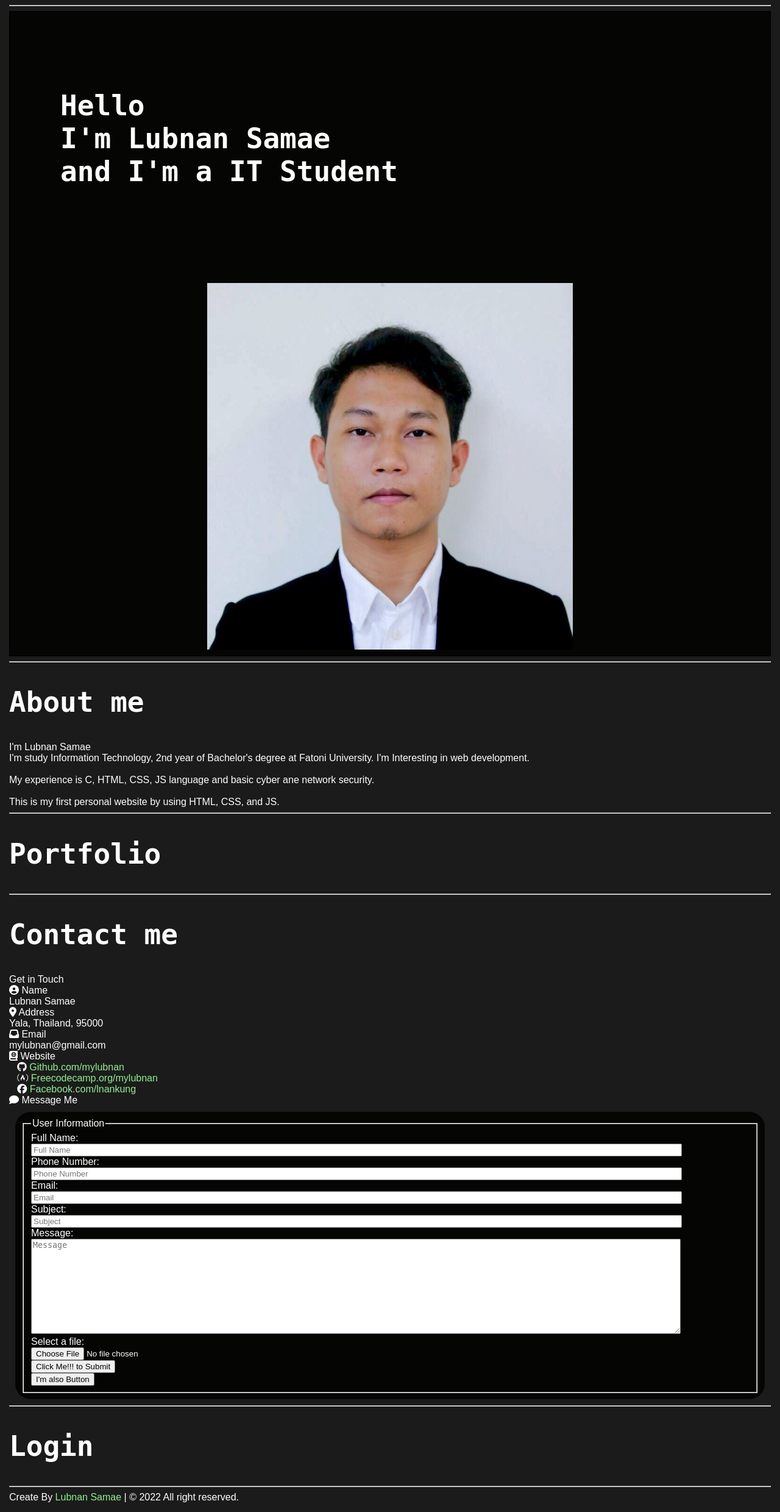
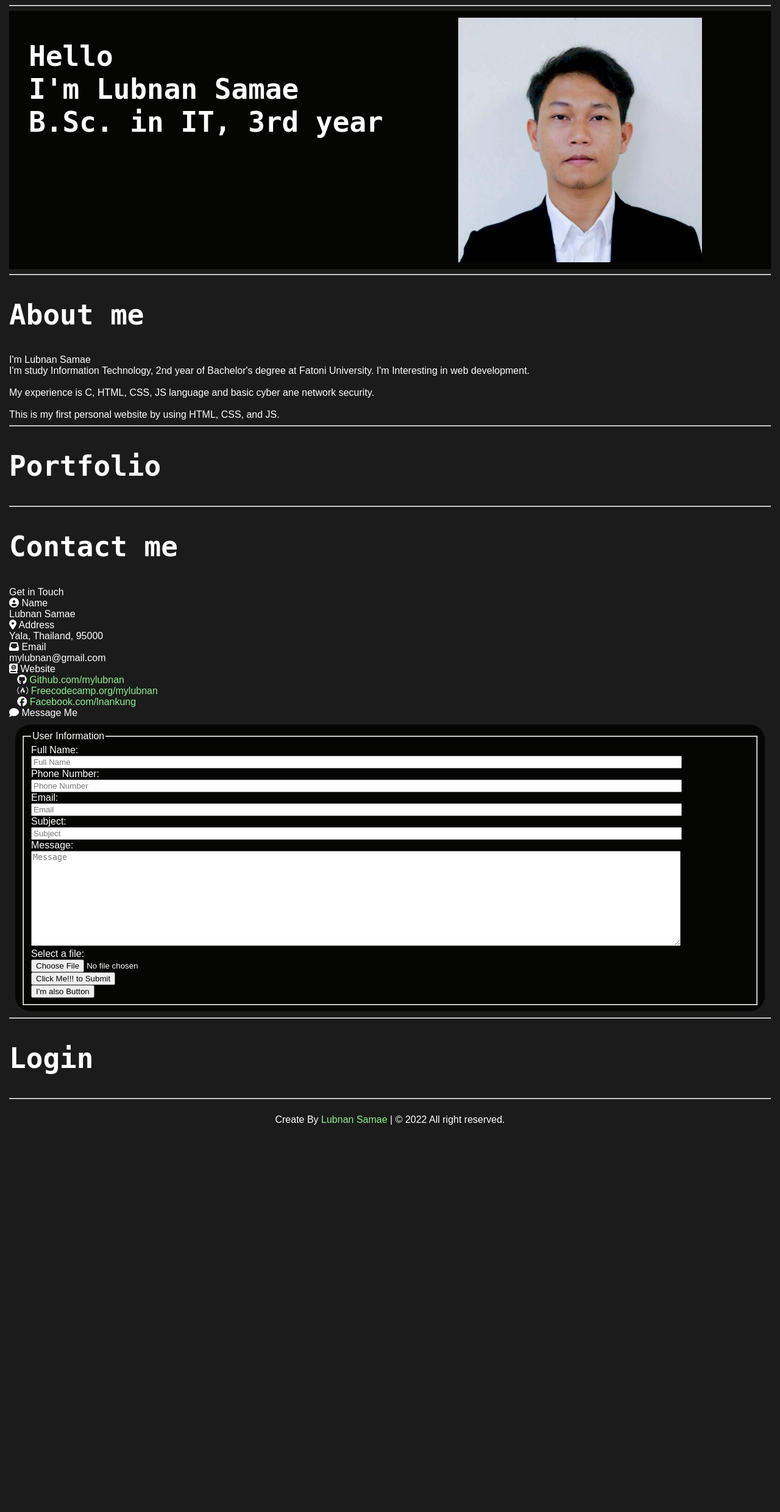
Before and after one commit to mylubnan/mylubnan.github.io, a PHP site: page / in a window 1280 px wide. Shown: the part 63-2542 px from the top of the page at 61% size. After the commit the page ends 1907 px from the top, so only its background shows below. Run offline with PHP 8.4, Linux system fonts and the light colour scheme; some libraries are stand-ins or nearby versions.

Commit message:
fix_author_picture

```diff
--- a/index.html
+++ b/index.html
@@ -15,15 +15,15 @@
 </head>
 
 <body>
-    <nav class="topnav">
+    <nav class="menu_container">
         <a href="#mail" class="active"><i class="fa-solid fa-house"></i> LnSm</a>
-        <div id="myLinks">
+        <secion id="myLinks">
             <a href="#home"><i class="fa-solid fa-house"></i> Home</a>
             <a href="#about"><i class="fa-solid fa-address-card"></i> About</a>
             <a href="#portfolio"><i class="fa-solid fa-address-card"></i> Portfolio</a>
             <a href="#contact"><i class="fa-solid fa-envelope"></i> Contact</a>
             <a href="#login"><i class="fa-solid fa-circle-user"></i> Login</a>
-        </div>
+        </secion>
         <!-- Add three bars icon  -->
         <a href="javascript:void(0);" class="icon" onclick="myFunction()">
             <i class="fa-solid fa-bars"></i>
@@ -31,16 +31,13 @@
     </nav>
 
     <hr>
-
     <section class="home">
-        <pre class="half">
-        <h1>
-   Hello
-   I'm Lubnan Samae
-   and I'm a IT Student
-        </h1>
-        </pre>
-        <img src="myPortfolio/img/Lubnan.jpg" alt="Lubnan image" class="picture-first">
+        <section class="half">
+            <h1 class="author_text">
+                Hello <br> I'm Lubnan Samae <br> B.Sc. in IT, 3rd year
+            </h1>
+        </section>
+        <img src="myPortfolio/img/Lubnan.jpg" alt="Lubnan image" class="author_picture">
     </section>
     <hr>
 
@@ -48,7 +45,8 @@
         <h1>About me</h1>
 
         I&#39;m Lubnan Samae <br>
-        I&#39;m study Information Technology, 2nd year of Bachelor's degree at Fatoni University. I'm Interesting in web
+        I&#39;m study Information Technology, 2nd year of Bachelor's degree at Fatoni University. I'm Interesting in
+        web
         development. <br> <br>
         My experience is C, HTML, CSS, JS language and basic cyber ane network security. <br> <br>
         This is my first personal website by using HTML, CSS, and JS.
@@ -92,7 +90,8 @@
                 <input type="email" name="email" id="email" placeholder="Email" autocomplete="on" required
                     pattern="[a-z0-9._%+-]+@[a-z0-9.-]+\.[a-z]{2,}$"> <br>
                 <label for="subject">Subject:</label> <br>
-                <input type="text" name="subject" id="subject" placeholder="Subject" autocomplete="on" required> <br>
+                <input type="text" name="subject" id="subject" placeholder="Subject" autocomplete="on" required>
+                <br>
                 <label for="message" class="message">Message:</label> <br>
                 <textarea name="message" id="message" cols="30" rows="10" placeholder="Message" autocomplete="off"
                     required></textarea>
@@ -110,10 +109,13 @@
         <h1 id="">Login</h1>
     </section>
     <hr>
+    </section>
 
-    <footer> Create By <a href="https://github.com/mylubnan" target="_blank">Lubnan Samae</a> | &#169; 2022 All right
-        reserved.</footer>
-    </section>
+    <footer>
+        Create By <a href="https://github.com/mylubnan" target="_blank">Lubnan Samae</a> | &#169; 2022 All
+            right
+            reserved.
+    </footer>
 
     <script src="myPortfolio/script.js"></script>
 </body>
--- a/myPortfolio/style.css
+++ b/myPortfolio/style.css
@@ -11,10 +11,12 @@
    font-size: 46px;
  }
 
- pre {
-   width: auto;
-   height: auto;
+ .author_text {
+   font-family: "Space Mono", monospace;
+   font-size: 46px;
+   padding-left: 5%;
  }
+
 
  /* Unvisited link */
  a:link {
@@ -46,11 +48,17 @@
  }
 
  .half {
-   flex-basis: 50%;
+   flex-basis: 100%;
  }
 
- .picture-first {
-   max-width: 600px;
+ @media screen and (min-width: 1200px) {
+   .half {
+     flex-basis: 50%;
+   }
+ }
+
+ .author_picture {
+   max-width: 400px;
    height: auto;
    padding: 10px;
  }
@@ -60,11 +68,6 @@
    margin: auto;
  }
 
- @media (max-width: 768px) {
-   .half {
-     flex-basis: 100%;
-   }
- }
 
  .form {
    background-color: #050504;
@@ -82,19 +85,17 @@
    width: 90%;
  }
 
- /* picture {#050504} #343434 */
-
- .topnav {
+ .menu_container {
    overflow: hidden;
    background-color: #343434;
    position: relative;
  }
 
- .topnav #myLinks {
+ .menu_container #myLinks {
    display: none;
  }
 
- .topnav a {
+ .menu_container a {
    color: white;
    padding: 14px 16px;
    text-decoration: none;
@@ -102,7 +103,7 @@
    display: block;
  }
 
- .topnav a.icon {
+ .menu_container a.icon {
    background: black;
    display: block;
    position: absolute;
@@ -110,7 +111,7 @@
    top: 0;
  }
 
- .topnav a:hover {
+ .menu_container a:hover {
    background-color: #ddd;
    color: black;
  }
@@ -118,3 +119,8 @@
  .active {
    background-color: #212020;
  }
+
+ footer {
+   text-align: center;
+   margin: 25px;
+ }
```
